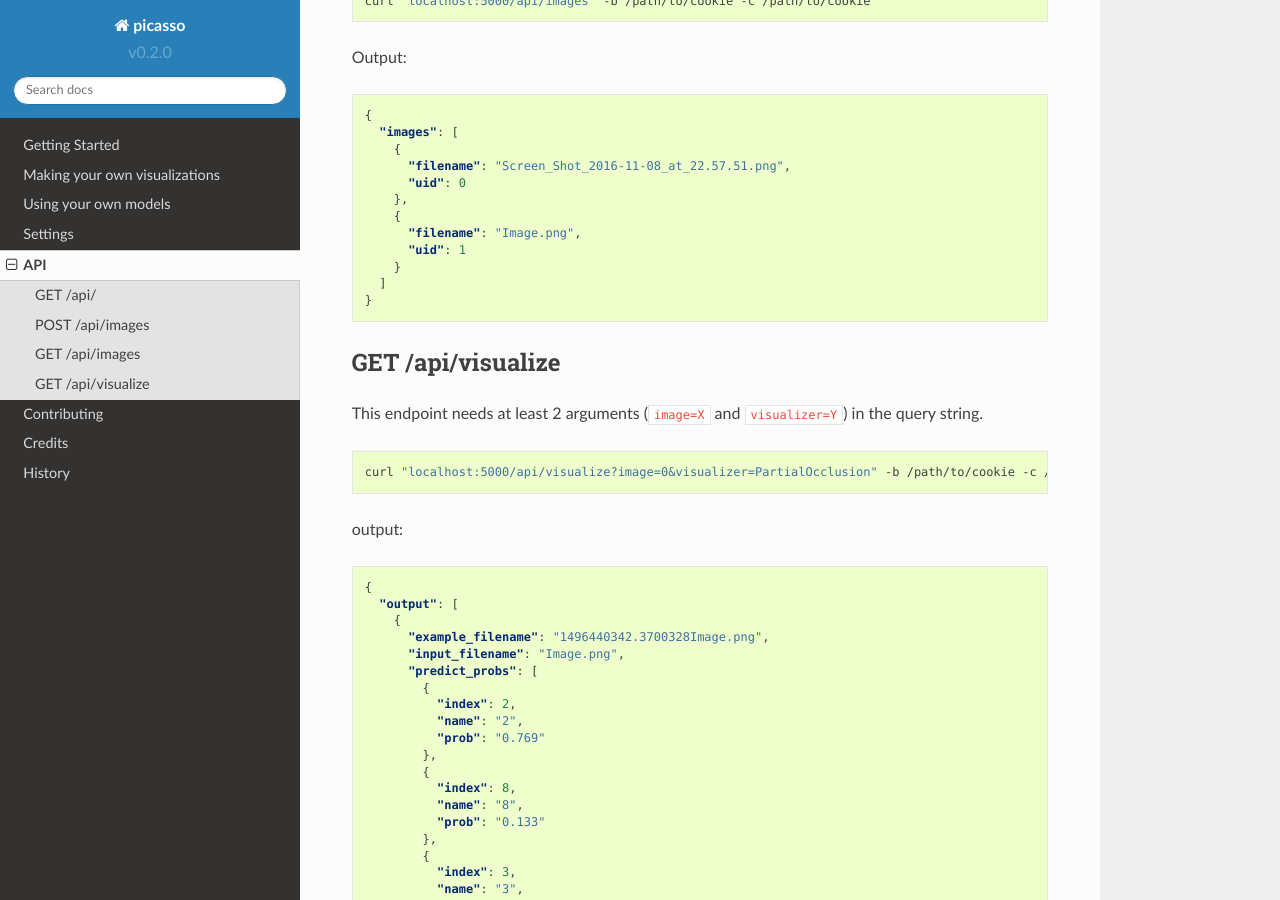
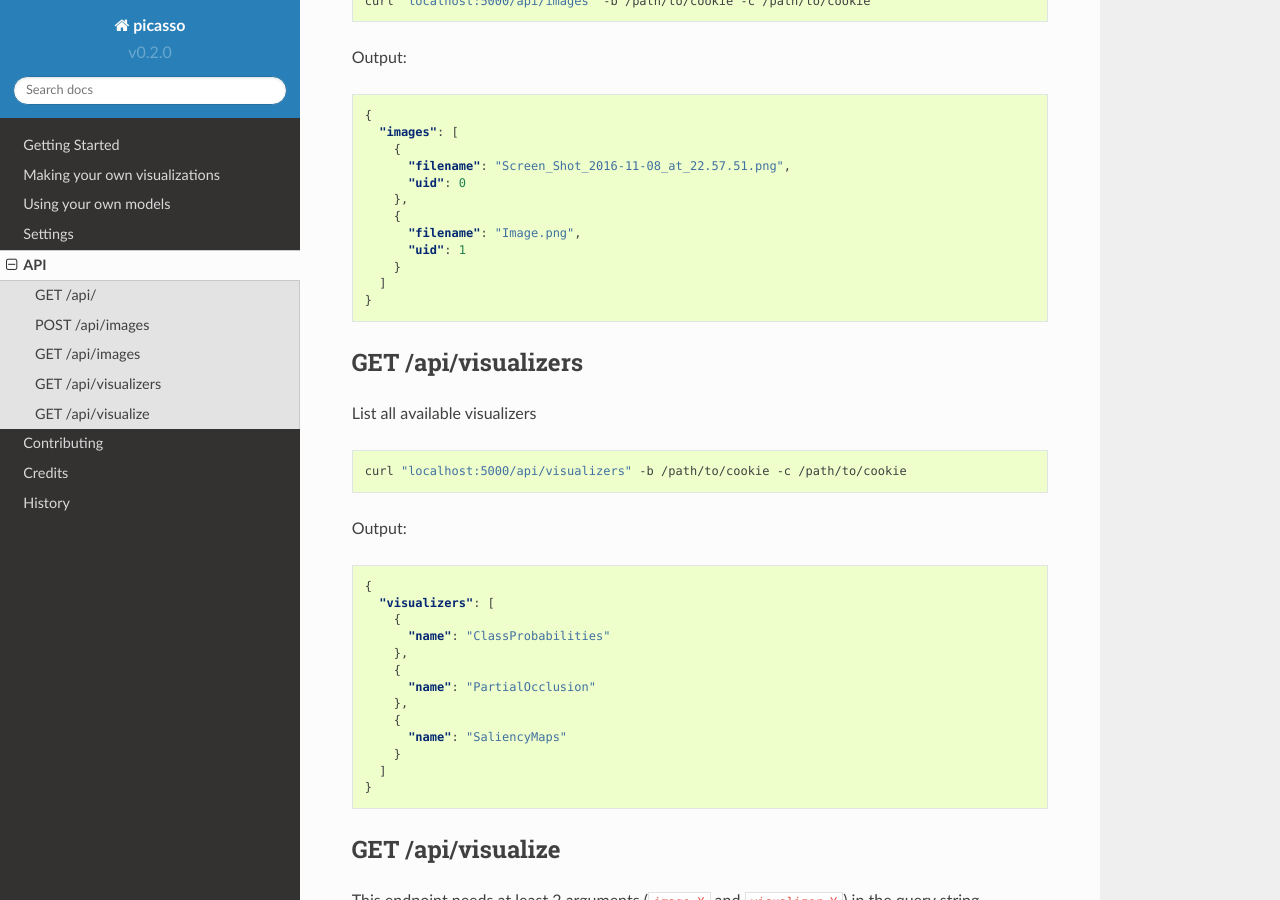
Before and after one commit to merantix/picasso, a Sphinx documentation site: the page built from docs/api.rst, in a window 1280 px wide and 900 px high, scrolled down 1239 px. Built offline with Sphinx 7.4.7 and the Read the Docs theme 2.0.0, drawn with Linux system fonts in a browser that asks for light colours; pages that are not in the unit, such as notebooks, are missing from menus.

Commit message:
implementation of REST api to get list of visualizers

```diff
--- a/docs/api.rst
+++ b/docs/api.rst
@@ -79,6 +79,35 @@ Output:
 
 
 
+GET /api/visualizers
+###############
+List all available visualizers
+
+.. code-block:: bash
+
+  curl "localhost:5000/api/visualizers" -b /path/to/cookie -c /path/to/cookie
+
+Output:
+
+.. code-block:: json
+
+  {
+    "visualizers": [
+      {
+        "name": "ClassProbabilities"
+      },
+      {
+        "name": "PartialOcclusion"
+      },
+      {
+        "name": "SaliencyMaps"
+      }
+    ]
+  }
+
+
+
+
 GET /api/visualize
 ###################
 
```
Also changed, not shown: 1 other file.
